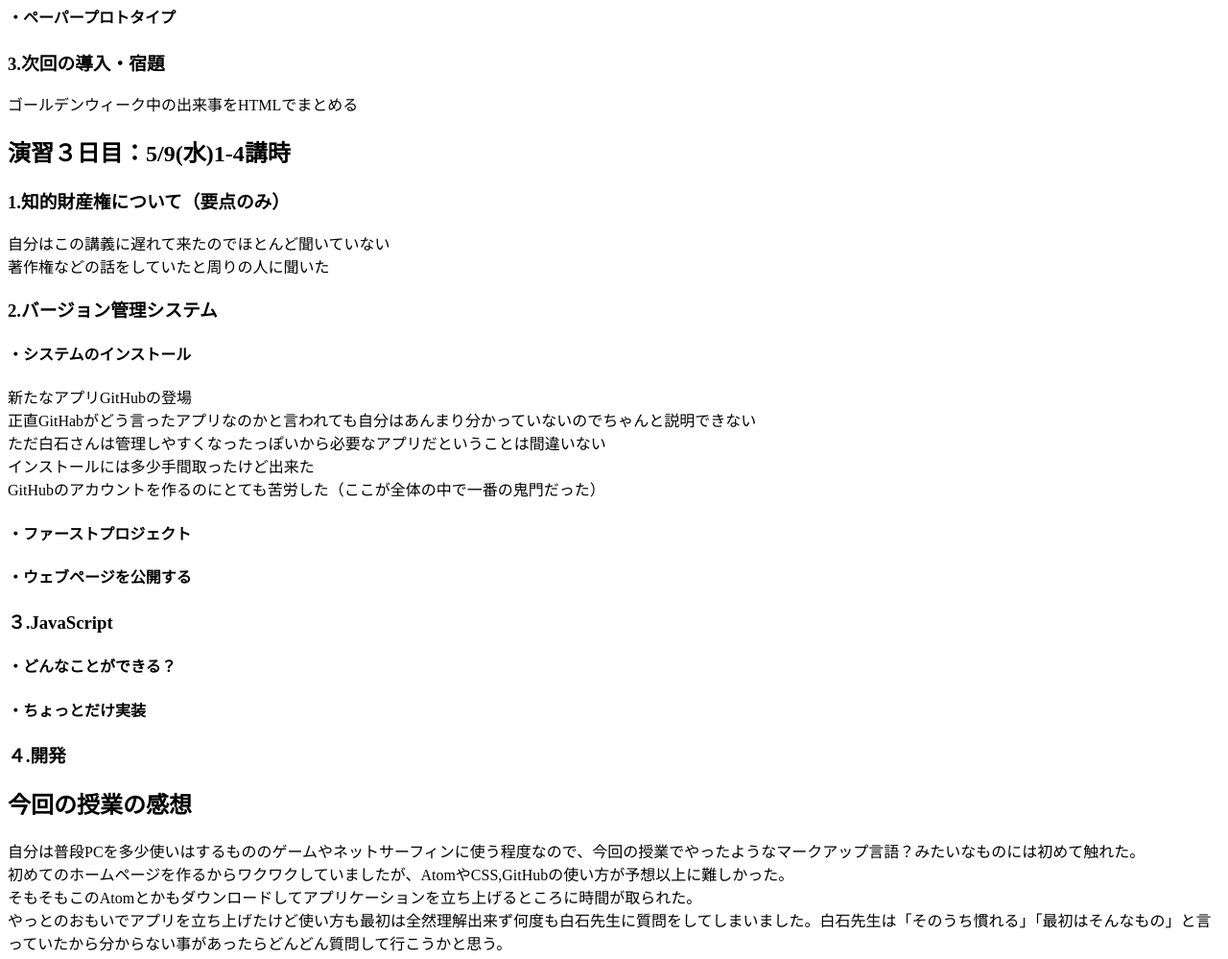
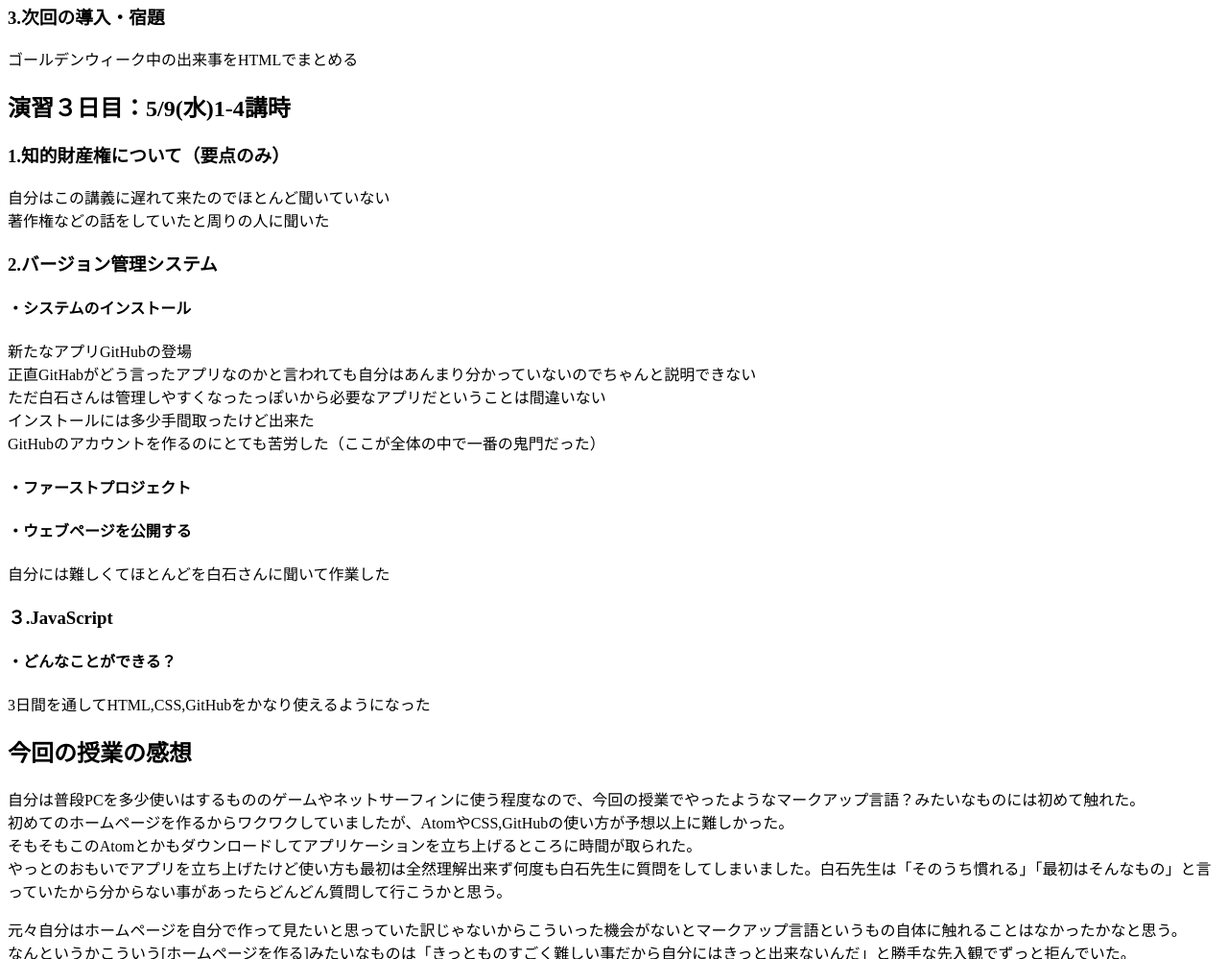
Before and after one commit to tsutsumimo/tsutsumimo.github.io, a plain HTML site: page network/index.html in a window 1280 px wide. Shown: the part 2021-3020 px from the top of the page at 96% size. Drawn offline with Linux system fonts and the light colour scheme.

Commit message:
add files

```diff
--- a/network/index.html
+++ b/network/index.html
@@ -74,9 +74,6 @@
     <p>演習は終えたがCSSについては正直まだよく理解していない部分が多い
     <br>これから使っていく中できちんと細部まで覚えていきたい
     </p>
-    <h4>・ペーパープロトタイプ</h4>
-    <p>
-    </p>
     <h3>3.次回の導入・宿題</h3>
     <p>ゴールデンウィーク中の出来事をHTMLでまとめる
     </p>
@@ -98,23 +95,12 @@
     <p>
     </p>
     <h4>・ウェブページを公開する</h4>
-    <p>
+    <p>自分には難しくてほとんどを白石さんに聞いて作業した
     </p>
-
     <h3>３.JavaScript</h3>
     <h4>・どんなことができる？</h4>
-    <p>
+    <p>3日間を通してHTML,CSS,GitHubをかなり使えるようになった
     </p>
-    <h4>・ちょっとだけ実装</h4>
-    <p>
-    </p>
-
-    <h3>４.開発</h3>
-    <p>
-    </p>
-
-
-
 
     <h2>今回の授業の感想</h2>
     <p>自分は普段PCを多少使いはするもののゲームやネットサーフィンに使う程度なので、今回の授業でやったようなマークアップ言語？みたいなものには初めて触れた。
```
